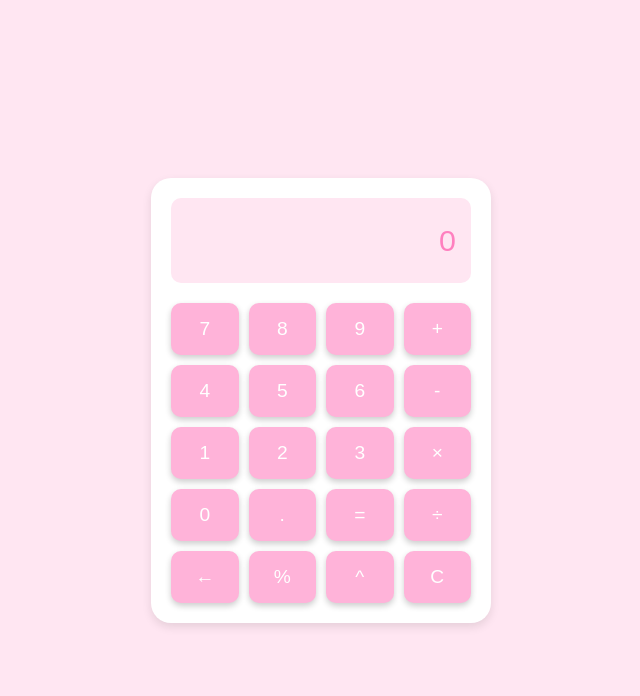
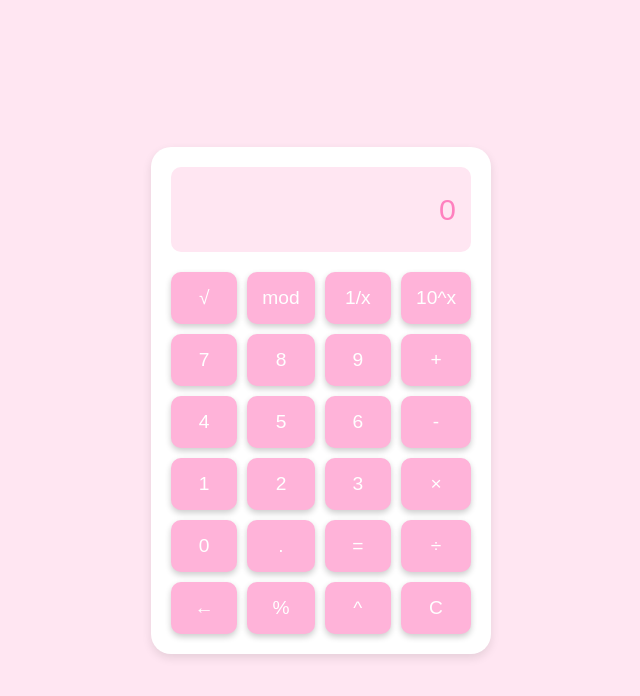
Before and after one commit to Luvjen11/js-projects, a plain HTML site: page calculator/index.html in a window 1280 px wide. Shown: the whole page, without its empty margins (319-959 px from the left). Drawn offline with Linux system fonts and the light colour scheme.

Commit message:
add mod, square root, inverse and power of ten buttons

```diff
--- a/calculator/index.html
+++ b/calculator/index.html
@@ -12,6 +12,12 @@
             <input type="text" id="calc-display" value="0" disabled>
         </div>
         <div id="buttons" class="buttons">
+
+            <button>√</button>
+            <button>mod</button>
+            <button>1/x</button>
+            <button>10^x</button>
+
             <button>7</button>
             <button>8</button>
             <button>9</button>
```
